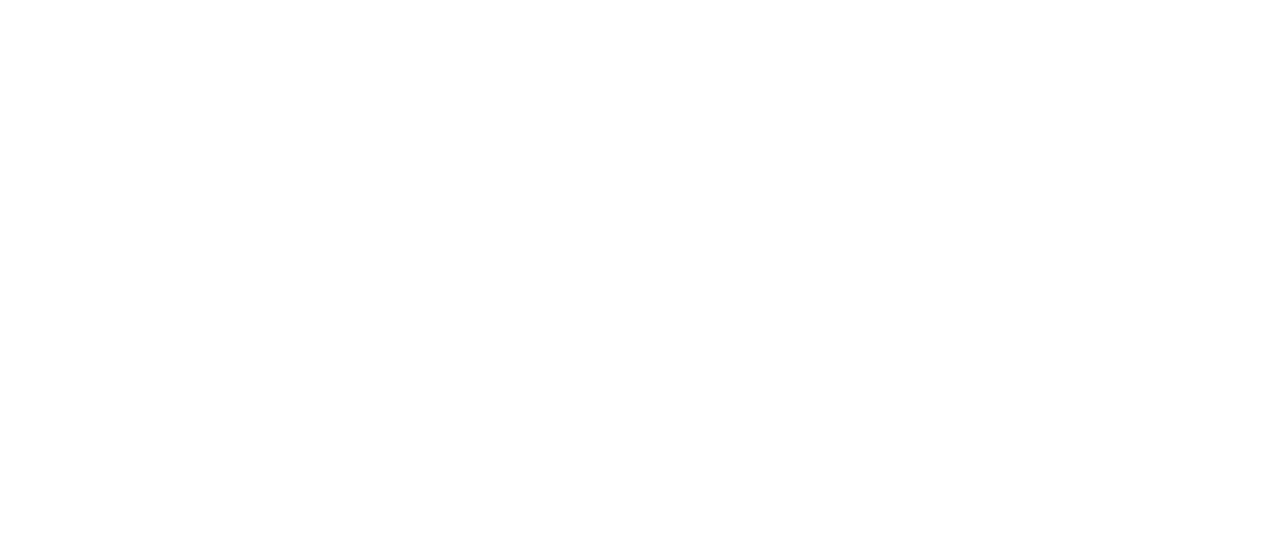
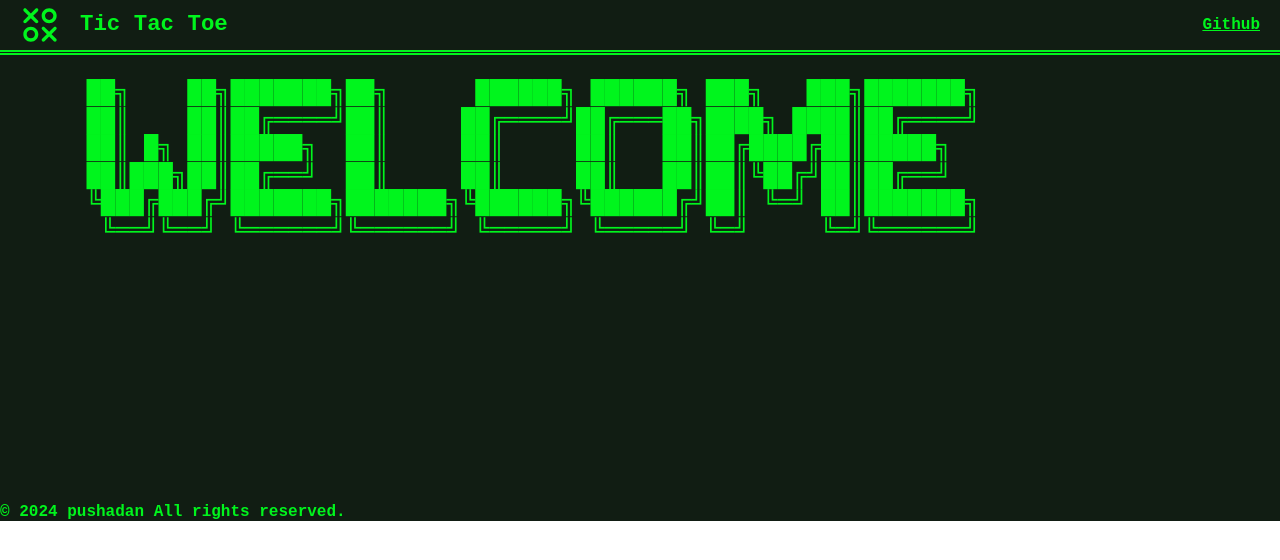
Before and after one commit to pushadan/odin-tic-tac-toe, a website: page pages/index.html in a window 1280 px wide. Drawn offline with Linux system fonts and the light colour scheme.

Commit message:
Built out homepage html and css

```diff
--- a/pages/index.html
+++ b/pages/index.html
@@ -3,10 +3,41 @@
 <head>
   <meta charset="UTF-8">
   <meta name="viewport" content="width=device-width, initial-scale=1.0">
+  <link rel="stylesheet" href="../style/normalize.css">
+  <link rel="stylesheet" href="../style/style.css">
   <title>Tic Tac Toe</title>
 </head>
 <body>
 
+  <div id="main">
+
+    <div id="header">
+
+      <div id="logo-title">
+        <img src="../img/logo.svg" alt="logo">
+        <div>Tic Tac Toe</div>
+      </div>
+
+      <a href="https://github.com/pushadan">Github</a>
+    </div>
+
+
+    <pre id="title">
+      ██╗    ██╗███████╗██╗      ██████╗ ██████╗ ███╗   ███╗███████╗
+      ██║    ██║██╔════╝██║     ██╔════╝██╔═══██╗████╗ ████║██╔════╝
+      ██║ █╗ ██║█████╗  ██║     ██║     ██║   ██║██╔████╔██║█████╗
+      ██║███╗██║██╔══╝  ██║     ██║     ██║   ██║██║╚██╔╝██║██╔══╝
+      ╚███╔███╔╝███████╗███████╗╚██████╗╚██████╔╝██║ ╚═╝ ██║███████╗
+       ╚══╝╚══╝ ╚══════╝╚══════╝ ╚═════╝ ╚═════╝ ╚═╝     ╚═╝╚══════╝
+    </pre>
+
+
+    <div id="footer">
+      <p>© 2024 pushadan All rights reserved.</p>
+    </div>
+
+
+  </div>
 
 
 </body>
--- a/style/style.css
+++ b/style/style.css
@@ -0,0 +1,53 @@
+:root{
+    --green: #00F51D;
+    --black: #111D13;
+    font-family: 'Courier New', Courier, monospace;
+    font-weight: bolder;
+    font-size: 16px;
+}
+
+a{
+    color: inherit; /* blue colors for links too */
+    /* text-decoration: inherit; no underline */
+}
+
+#main{
+    background-color: var(--black);
+}
+
+#header{
+    color: var(--green);
+    height: 50px;
+    border-bottom: 5px double var(--green);
+
+    display: flex;
+    justify-content: space-between;
+    align-items: center;
+}
+#logo-title{
+    margin-left: 20px;
+    font-size: 1.4rem;
+
+    display: flex;
+    justify-content: flex-start;
+    align-items: center;
+    gap: 20px;
+}
+#header a{
+    margin-right: 20px;
+}
+
+#header img{
+    height: 40px;
+}
+
+#title{
+    color: var(--green);
+    height: 400px;
+    font-size: 1.5rem;
+}
+
+#footer p{
+    color: var(--green);
+
+}
```
Also changed, not shown: img/logo.svg (added).
